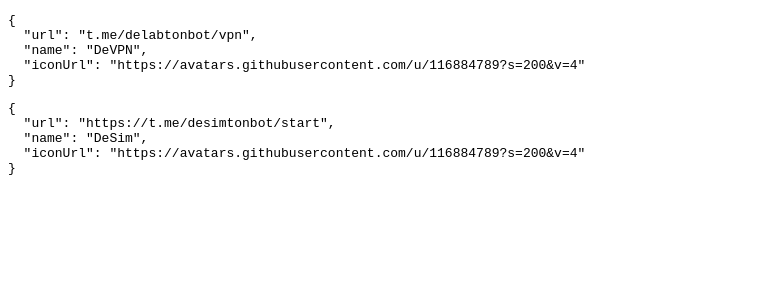
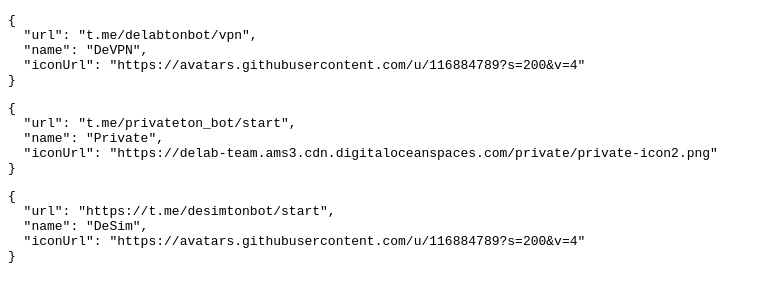
Before and after one commit to delab-team/manifests, a plain HTML site: page index.html in a window 1280 px wide. Shown: the whole page, without its empty margins (0-770 px from the left). Drawn offline with Linux system fonts and the light colour scheme.

Commit message:
Update index.html

```diff
--- a/index.html
+++ b/index.html
@@ -19,6 +19,17 @@
   </script>
   <script>
     // Fetch and display the manifest
+    fetch('/private.txt')
+      .then(response => response.json())
+      .then(manifest => {
+        const manifestElement = document.createElement('pre');
+        manifestElement.textContent = JSON.stringify(manifest, null, 2);
+        document.body.appendChild(manifestElement);
+      })
+      .catch(error => console.error('Error fetching manifest:', error));
+  </script>
+  <script>
+    // Fetch and display the manifest
     fetch('/desim.txt')
       .then(response => response.json())
       .then(manifest => {
```
